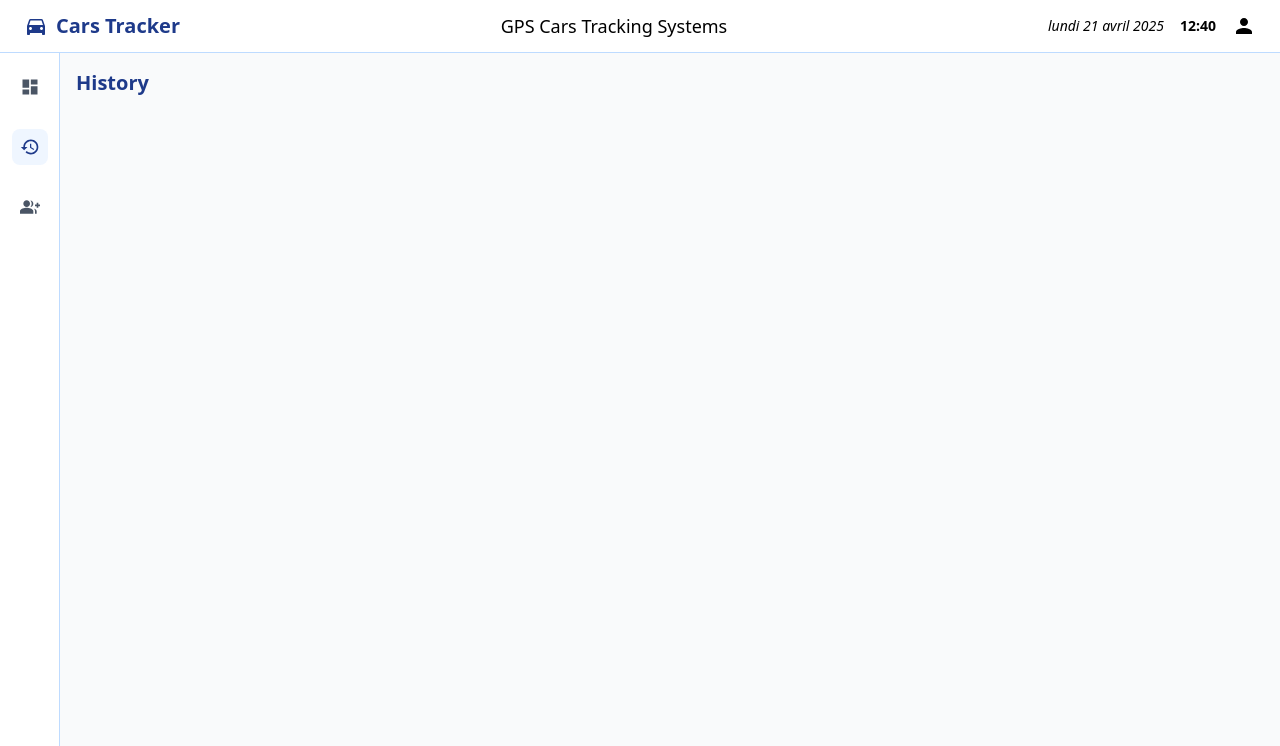
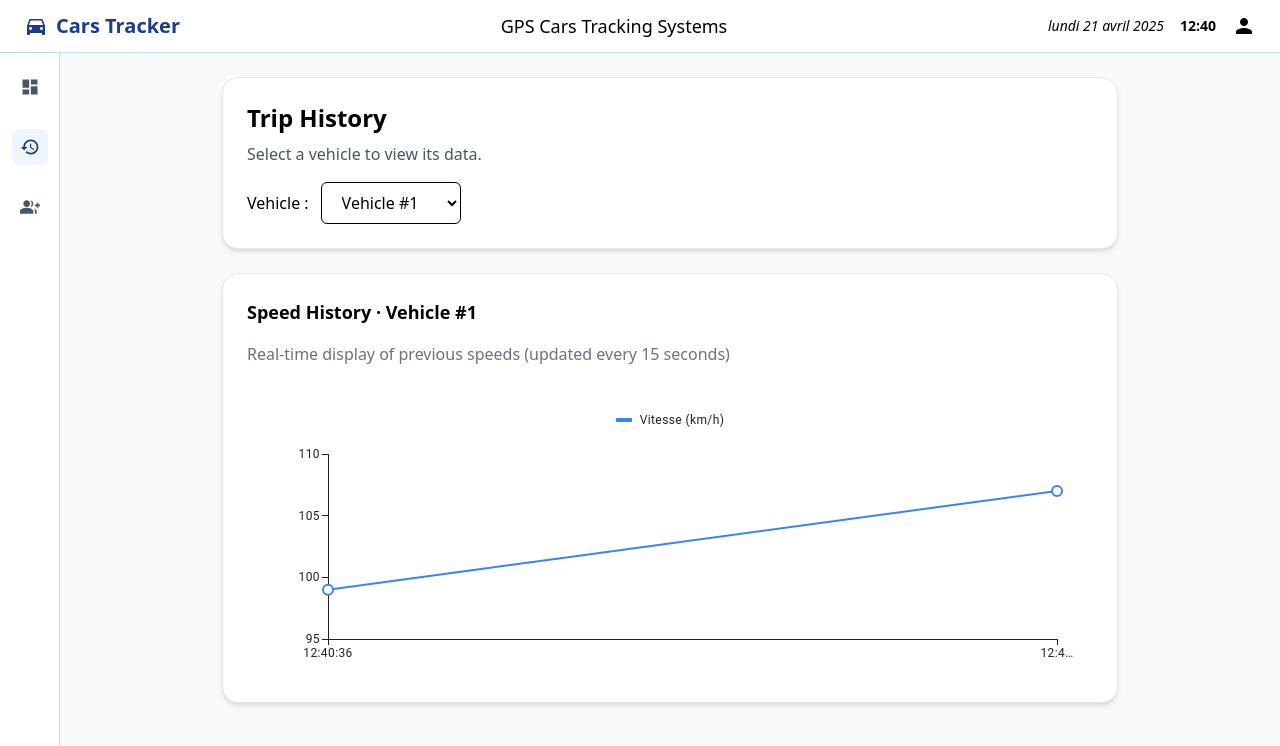
Before and after one commit to Abdellah-Abrkaoui/gps-tracking-system, a React (Vite) app in the folder frontend/: page /history in a window 1280 px wide. Shown: the top 746 px of the page. Built offline with nearby package versions, Linux system fonts and the light colour scheme; sample sign-in values are in the browser's storage.

Commit message:
Added Cars History page

```diff
--- /dev/null
+++ b/frontend/src/components/Card.jsx
@@ -0,0 +1,15 @@
+import React from "react";
+
+export const Card = ({ children, className = "" }) => {
+  return (
+    <div
+      className={`bg-white rounded-2xl shadow-md border border-gray-200 ${className}`}
+    >
+      {children}
+    </div>
+  );
+};
+
+export const CardContent = ({ children, className = "" }) => {
+  return <div className={`p-4 ${className}`}>{children}</div>;
+};
--- a/frontend/src/pages/History.jsx
+++ b/frontend/src/pages/History.jsx
@@ -1,7 +1,109 @@
+import { useState, useEffect } from "react";
+import { LineChart } from "@mui/x-charts/LineChart";
+import { Card, CardContent } from "../components/Card";
+
+const CAR_LIST = [
+  { id: "Vehicle #1", label: "Vehicle #1" },
+  { id: "Vehicle #2", label: "Vehicle #2" },
+  { id: "Vehicle #3", label: "Vehicle #3" },
+  { id: "Vehicle #4", label: "Vehicle #4" },
+  { id: "Vehicle #5", label: "Vehicle #5" },
+  { id: "Vehicle #6", label: "Vehicle #6" },
+  { id: "Vehicle #7", label: "Vehicle #7" },
+  { id: "Vehicle #8", label: "Vehicle #8" },
+  { id: "Vehicle #9", label: "Vehicle #9" },
+  { id: "Vehicle #10", label: "Vehicle #10" },
+];
+
 const History = () => {
+  const [selectedCar, setSelectedCar] = useState(CAR_LIST[0].id);
+  const [speedData, setSpeedData] = useState([]);
+  const [timeLabels, setTimeLabels] = useState([]);
+
+  // random data , need Api Calls for integration
+  useEffect(() => {
+    const interval = setInterval(() => {
+      const currentTime = new Date().toLocaleTimeString("fr-FR", {
+        hour12: false,
+      });
+      setSpeedData((prev) => [
+        ...prev.slice(-20),
+        Math.floor(Math.random() * 100) + 20,
+      ]);
+      setTimeLabels((prev) => [...prev.slice(-20), currentTime]);
+    }, 2000); // Every 2s
+
+    return () => clearInterval(interval);
+  }, [selectedCar]);
+
+  const handleCarChange = (e) => {
+    setSelectedCar(e.target.value);
+    setSpeedData([]);
+    setTimeLabels([]);
+  };
+
   return (
-    <div className="p-4">
-      <h2 className="text-xl font-semibold text-[#1E3A8A] mb-4">History</h2>
+    <div className="flex h-screen flex-col">
+      <div className="flex flex-1 overflow-hidden">
+        <div className="pattern-background flex flex-1 flex-col p-4 md:p-6 overflow-auto">
+          <div className="max-w-4xl mx-auto w-full space-y-6">
+            {/* Card - Vehicle Selector */}
+            <Card className="p-6">
+              <h2 className="text-2xl font-bold mb-2">Trip History</h2>
+              <p className="text-gray-600 mb-4">
+                Select a vehicle to view its data.
+              </p>
+              <div className="flex items-center gap-3">
+                <label htmlFor="car-select" className="font-medium">
+                  Vehicle :
+                </label>
+                <select
+                  id="car-select"
+                  value={selectedCar}
+                  onChange={handleCarChange}
+                  className="border rounded-md px-4 py-2 bg-white focus:outline-none focus:ring-2 focus:ring-blue-500"
+                >
+                  {CAR_LIST.map((car) => (
+                    <option key={car.id} value={car.id}>
+                      {car.label}
+                    </option>
+                  ))}
+                </select>
+              </div>
+            </Card>
+
+            {/* Card - Chart */}
+            <Card className="p-6">
+              <h3 className="text-lg font-semibold mb-4">
+                Speed History · {selectedCar}
+              </h3>
+              <p className="text-gray-500 mb-6">
+                Real-time display of previous speeds (updated every 15 seconds)
+              </p>
+
+              <CardContent className="h-72">
+                {speedData.length > 0 ? (
+                  <LineChart
+                    xAxis={[{ scaleType: "point", data: timeLabels }]}
+                    series={[
+                      {
+                        data: speedData,
+                        label: "Vitesse (km/h)",
+                        color: "#3B82F6",
+                      },
+                    ]}
+                    height={250}
+                  />
+                ) : (
+                  <div className="text-center text-gray-400 mt-10">
+                    No data available.
+                  </div>
+                )}
+              </CardContent>
+            </Card>
+          </div>
+        </div>
+      </div>
     </div>
   );
 };
```
